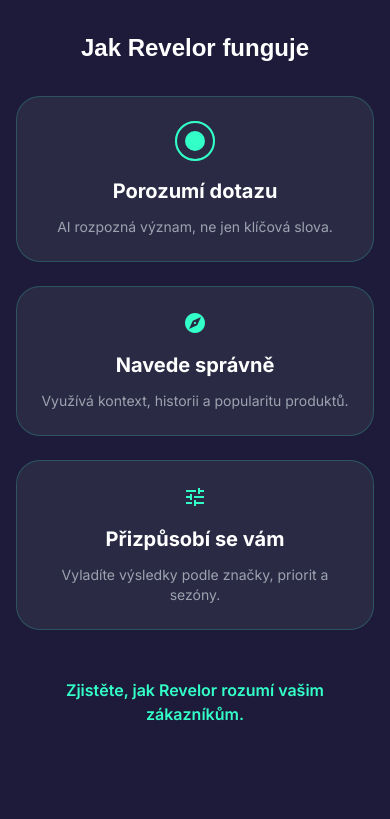
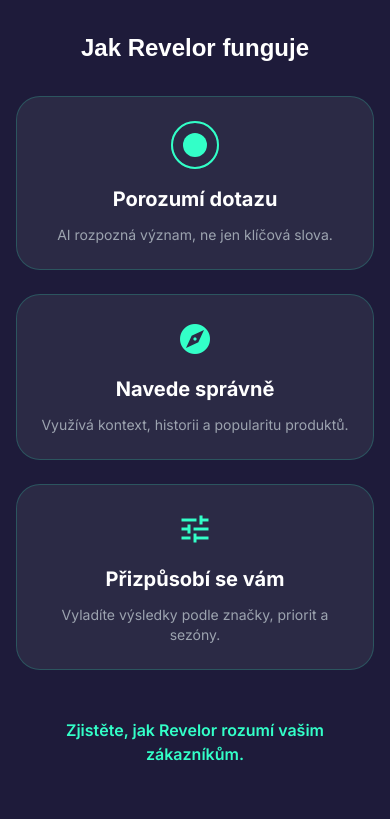
Before and after one commit to zloduch/revelor.cz, a plain HTML site: page index.html in a window 390 px wide. Shown: the part 860-1679 px from the top of the page. Drawn offline with nearby package versions, Linux system fonts and the light colour scheme; a web font is replaced by a local one.

Commit message:
Refactor index.html to improve layout and styling of icons and text, enhancing visual consistency and clarity. Adjusted heading text for better alignment with content.

```diff
--- a/index.html
+++ b/index.html
@@ -290,10 +290,10 @@
                 <div class="grid grid-cols-1 sm:grid-cols-2 lg:grid-cols-3 gap-6 sm:gap-8 lg:gap-10">
                     <div
                         class="bg-card-dark p-6 sm:p-8 rounded-xl border border-primary/20 hover:border-primary/50 transition-all transform hover:-translate-y-2">
-                        <div class="text-primary text-4xl sm:text-5xl mb-4 flex justify-center">
+                        <div class="text-primary mb-4 flex justify-center">
                             <div class="relative">
-                                <div class="w-10 h-10 sm:w-12 sm:h-12 border-2 border-primary rounded-full flex items-center justify-center">
-                                    <div class="w-5 h-5 sm:w-6 sm:h-6 bg-primary rounded-full"></div>
+                                <div class="w-12 h-12 border-2 border-primary rounded-full flex items-center justify-center">
+                                    <div class="w-6 h-6 bg-primary rounded-full"></div>
                                 </div>
                                 <div class="absolute inset-0 border-2 border-primary/30 rounded-full animate-ping"></div>
                             </div>
@@ -303,15 +303,17 @@
                     </div>
                     <div
                         class="bg-card-dark p-6 sm:p-8 rounded-xl border border-primary/20 hover:border-primary/50 transition-all transform hover:-translate-y-2">
-                        <div class="text-primary text-4xl sm:text-5xl mb-4 flex justify-center"><span
-                                class="material-icons">explore</span></div>
+                        <div class="text-primary mb-4 flex justify-center">
+                            <span class="material-icons text-4xl">explore</span>
+                        </div>
                         <h3 class="text-xl sm:text-2xl font-bold mb-3">Navede správně</h3>
                         <p class="text-gray-400 text-sm sm:text-base">Využívá kontext, historii a popularitu produktů.</p>
                     </div>
                     <div
                         class="bg-card-dark p-6 sm:p-8 rounded-xl border border-primary/20 hover:border-primary/50 transition-all transform hover:-translate-y-2 sm:col-span-2 lg:col-span-1">
-                        <div class="text-primary text-4xl sm:text-5xl mb-4 flex justify-center"><span
-                                class="material-icons">tune</span></div>
+                        <div class="text-primary mb-4 flex justify-center">
+                            <span class="material-icons text-4xl">tune</span>
+                        </div>
                         <h3 class="text-xl sm:text-2xl font-bold mb-3">Přizpůsobí se vám</h3>
                         <p class="text-gray-400 text-sm sm:text-base">Vyladíte výsledky podle značky, priorit a sezóny.</p>
                     </div>
@@ -415,7 +417,7 @@
                 </div>
                 <div class="text-center mt-24 magic-reveal">
                     <h3 class="font-display text-3xl font-bold text-primary mb-4">Integrace</h3>
-                    <p class="text-xl text-gray-300 mb-8 max-w-2xl mx-auto">Jediné řešení navržené přímo pro Shoptet Premium. Vytvořené odborníky, kteří znají platformu zevnitř.</p>
+                    <p class="text-xl text-gray-300 mb-8 max-w-2xl mx-auto">Jediné řešení navržené přímo pro Shoptet Premium. Vytvořené odborníky, kteří znají platformu.</p>
                     <div class="flex justify-center items-center magic-reveal floating-particles">
                         <img src="assets/images/shoptet-premium.svg" alt="Shoptet Premium" class="h-16 w-auto opacity-80 hover:opacity-100 transition-opacity magic-sparkle">
                     </div>
```
